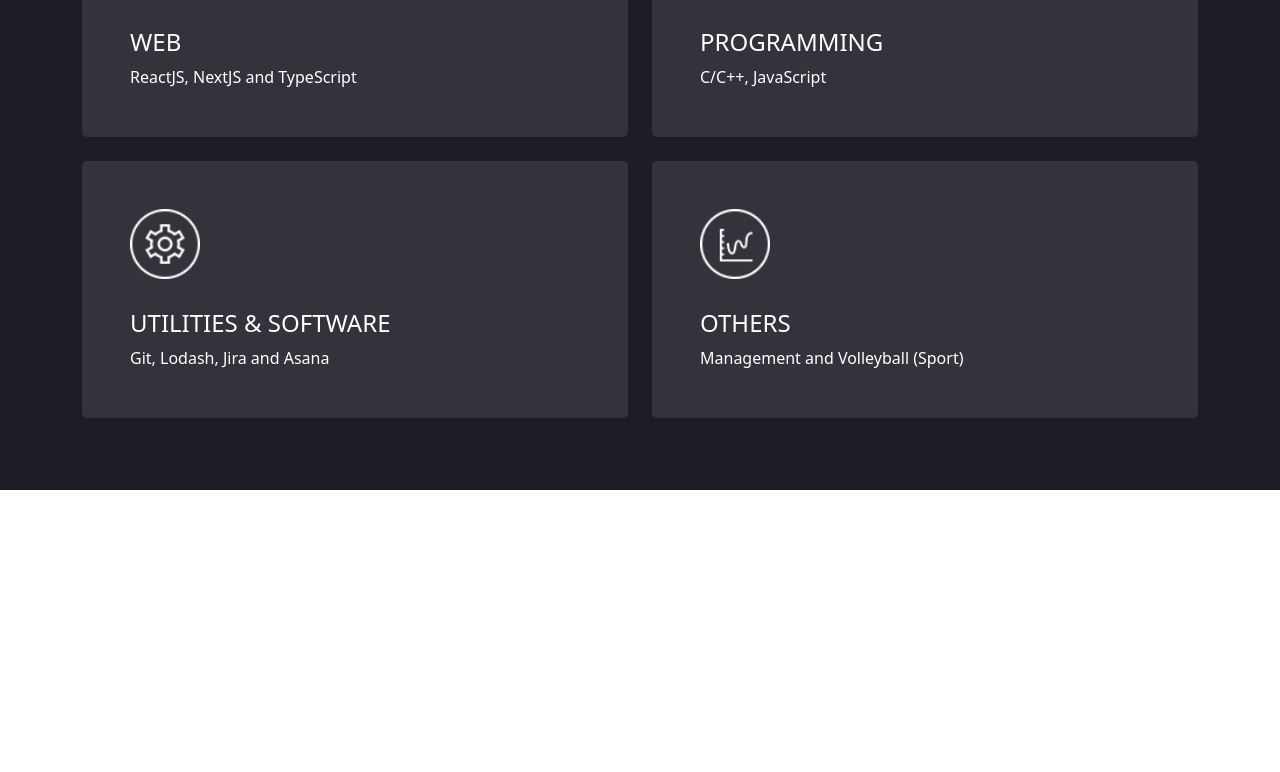
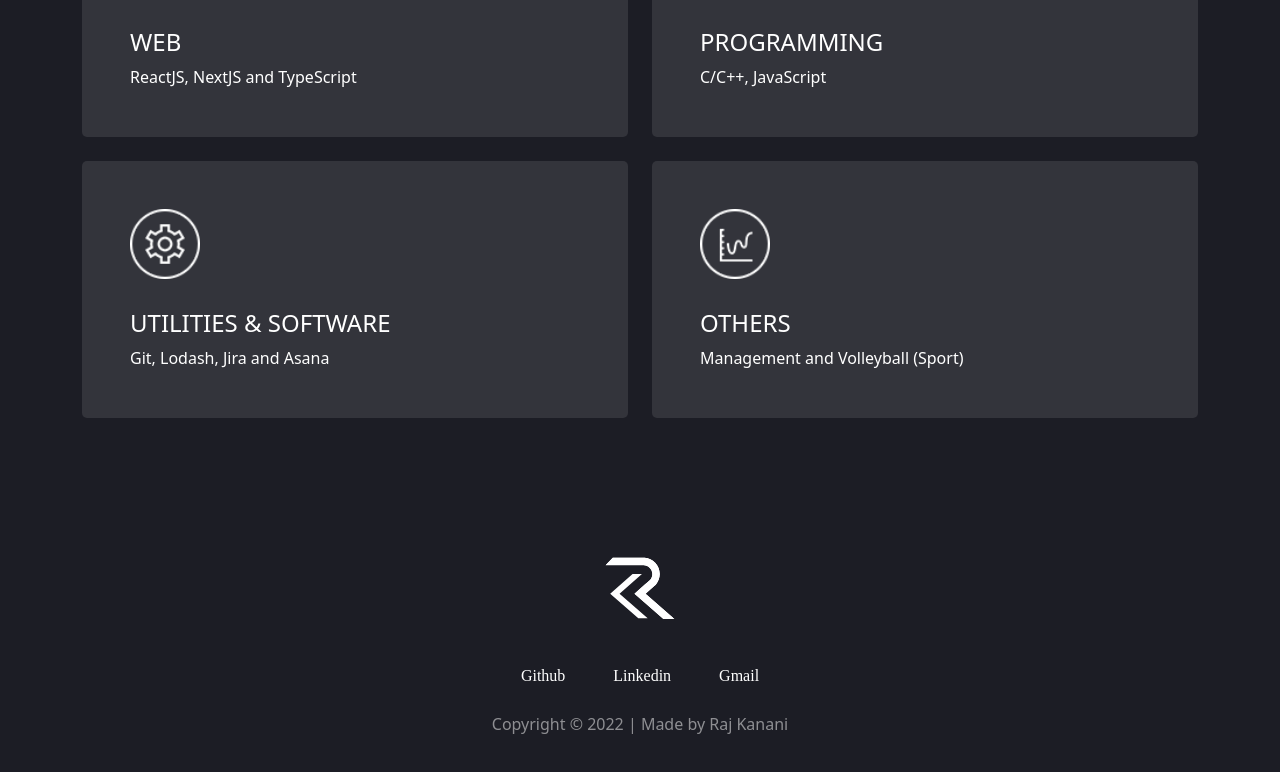
Before and after one commit to RajKanani1206/portfolio, a React (Create React App) app: page / in a window 1280 px wide. Shown: the part 1556-2328 px from the top of the page. Before the commit the page ends 2046 px from the top, so only its background shows below. Built offline with nearby package versions, Linux system fonts and the light colour scheme.

Commit message:
Added Footer

```diff
--- a/src/App.js
+++ b/src/App.js
@@ -1,5 +1,6 @@
 import "./App.css";
 import About from "./components/About";
+import Footer from "./components/Footer";
 import Header from "./components/Header";
 import Home from "./components/HomeBanner";
 import Skills from "./components/Skills";
@@ -11,6 +12,7 @@
       <Home />
       <About />
       <Skills />
+      <Footer />
     </>
   );
 };
--- /dev/null
+++ b/src/components/Footer/index.js
@@ -0,0 +1,28 @@
+import React from "react";
+import "./style.css";
+import { Container } from "react-bootstrap";
+import socialItems from "../HomeBanner/socialItems";
+
+const Footer = () => {
+  return (
+    <div className="footer-section py-5">
+      <Container>
+        <div className="text-center py-3">
+          <img src="images/logo-white.svg" alt="Logo" height={70} width={70} />
+        </div>
+        <div className="d-flex justify-content-center my-4">
+          {socialItems.map((item, index) => (
+            <a href={item.link} key={index} className="text-decoration-none text-white mx-4 social-link">
+              {item.name}
+            </a>
+          ))}
+        </div>
+        <div className="text-center text-white-50">
+          Copyright &copy; {new Date().getFullYear()} | Made by Raj Kanani
+        </div>
+      </Container>
+    </div>
+  );
+};
+
+export default Footer;
--- /dev/null
+++ b/src/components/Footer/style.css
@@ -0,0 +1,22 @@
+.footer-section {
+  background-color: #1c1d25 !important;
+}
+
+.social-link {
+  font-family: "League Spartan";
+  position: relative;
+}
+
+.social-link::after {
+  content: "";
+  position: absolute;
+  background-color: #f25757;
+  height: 4px;
+  width: 0;
+  left: 0;
+  bottom: 0px;
+  transition: 0.3s;
+}
+.social-link:hover::after {
+  width: 100%;
+}
--- a/src/components/Header/style.css
+++ b/src/components/Header/style.css
@@ -16,7 +16,7 @@
   content: "";
   position: absolute;
   background-color: #f25757;
-  height: 3px;
+  height: 4px;
   width: 0;
   left: 0;
   bottom: 0px;
--- a/src/components/HomeBanner/socialItems.js
+++ b/src/components/HomeBanner/socialItems.js
@@ -3,13 +3,16 @@
   {
     link: "https://github.com/RajKanani1206",
     src: "images/icon-github.svg",
+    name: "Github",
   },
   {
     link: "https://www.linkedin.com/in/rajkanani",
     src: "images/icon-linkedin.svg",
+    name: "Linkedin",
   },
   {
     link: "mailto:rajkanani1206@gmail.com",
     src: "images/icon-mail.svg",
+    name: "Gmail",
   },
 ];
```
